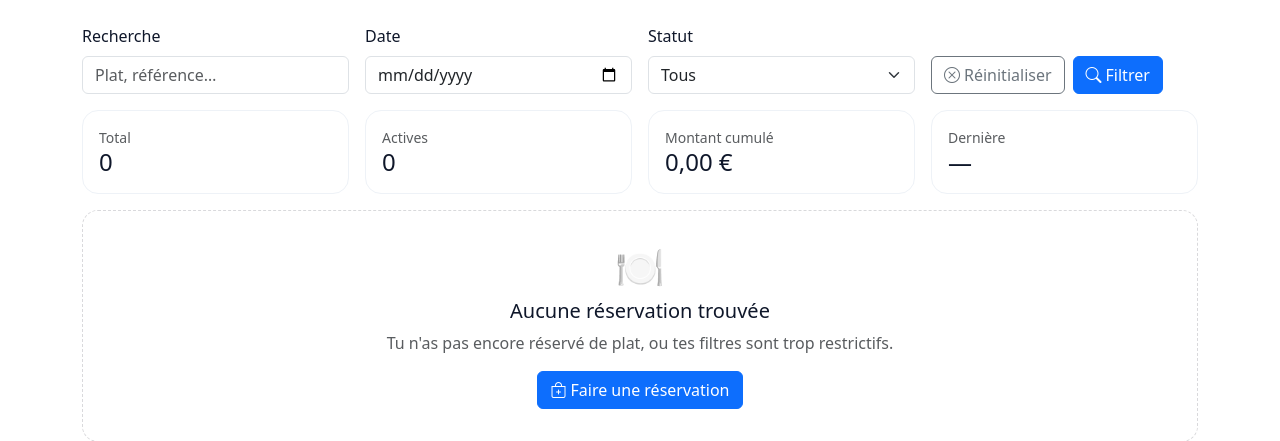
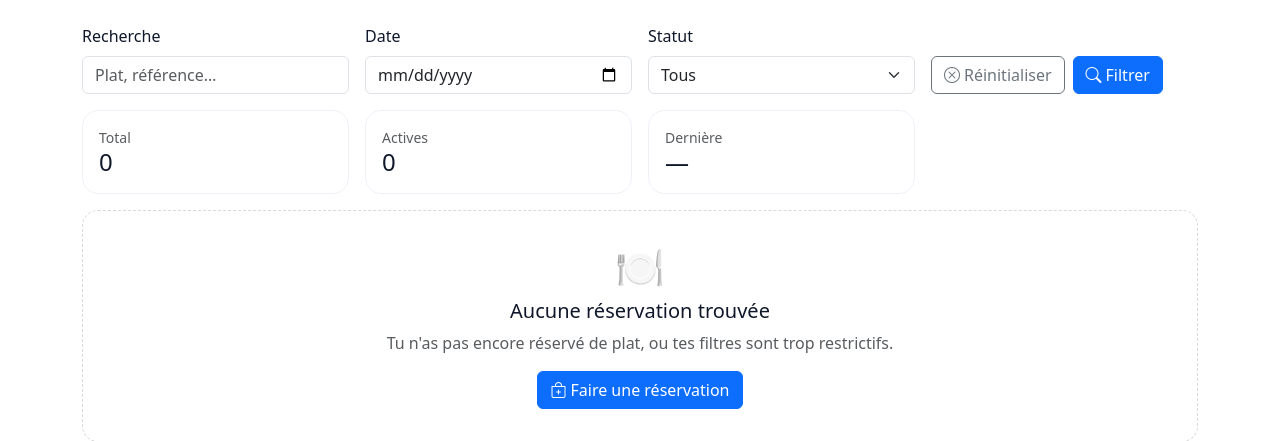
Before and after one commit to abigaelMartin/RestoCampus, a PHP site: page /mesreservations.php in a window 1280 px wide. Shown: the part 170-611 px from the top of the page. Run offline with PHP 8.4, Linux system fonts and the light colour scheme; the visitor is signed in with stand-in values (Sample User, id 1).

Commit message:
feat update, meserservation

```diff
--- a/app/views/mesreservations.php
+++ b/app/views/mesreservations.php
@@ -29,6 +29,7 @@ function badgeStatut($s){
   .empty{
     border:1px dashed rgba(2,6,23,.15); border-radius:1rem; padding:2rem; background:#fff
   }
+
 </style>
 
 <header class="page-head py-4 border-bottom">
@@ -79,11 +80,9 @@ function badgeStatut($s){
       <?php
         $total = count($reservations ?? []);
         $actives = array_sum(array_map(fn($r)=> in_array($r['statut']??'', ['en_attente','confirmee']) ? 1:0, $reservations ?? []));
-        $montant = array_sum(array_map(fn($r)=> (float)($r['prix']??0) * (int)($r['quantite']??1), $reservations ?? []));
       ?>
       <div class="col-6 col-md-3"><div class="p-3 kpi-card"><div class="small text-muted">Total</div><div class="h4 mb-0"><?= $total ?></div></div></div>
       <div class="col-6 col-md-3"><div class="p-3 kpi-card"><div class="small text-muted">Actives</div><div class="h4 mb-0"><?= $actives ?></div></div></div>
-      <div class="col-6 col-md-3"><div class="p-3 kpi-card"><div class="small text-muted">Montant cumulé</div><div class="h4 mb-0"><?= euro($montant) ?></div></div></div>
       <div class="col-6 col-md-3"><div class="p-3 kpi-card"><div class="small text-muted">Dernière</div><div class="h4 mb-0"><?= e(($reservations[0]['date'] ?? '') ?: '—') ?></div></div></div>
     </div>
 
@@ -101,10 +100,10 @@ function badgeStatut($s){
           <thead class="table-light">
             <tr>
               <th>Réf.</th>
+              <th>Date</th>
               <th>Plat</th>
               <th class="text-center">Qté</th>
               <th>Retrait</th>
-              <th>Prix</th>
               <th>Statut</th>
               <th class="text-end">Action</th>
             </tr>
@@ -114,9 +113,7 @@ function badgeStatut($s){
               $ref   = '#R-' . e($r['id_commande'] ?? '?');
               $plat  = e($r['libelleArt'] ?? '—');
               $qte   = (int)($r['quantite'] ?? 1);
-              $prixU = (float)($r['prix'] ?? 0);
-              $prixT = $prixU * $qte;
-              $date  = e($r['date'] ?? '');
+              $date  = e($r['date_de_commande'] ?? '');
               $heure = e($r['heure_retrait'] ?? '');
               $stat  = $r['statut'] ?? '';
               $cancelAllowed = in_array($stat, ['en_attente','confirmee']);
@@ -124,16 +121,17 @@ function badgeStatut($s){
               <tr>
                 <td><?= $ref ?></td>
                 <td>
+                  <?= $date ?>
+                </td>
+                <td>
                   <div class="fw-semibold"><?= $plat ?></div>
-                  <!-- <small class="text-muted">Le <?= $date ?> à <?= $heure ?></small> -->
                 </td>
+
                 <td class="text-center"><?= $qte ?></td>
                 <td><i class="bi bi-clock me-1"></i><?= $heure ?></td>
-                <td>
-                  <div><?= euro($prixU) ?> <small class="text-muted">/u</small></div>
-                  <small class="text-muted">Total : <?= euro($prixT) ?></small>
-                </td>
+
                 <td><?= badgeStatut($stat) ?></td>
+
                 <td class="text-end ">
                   <div class="btn-group" role="group">
                     <a class="btn btn-sm btn-outline-secondary" href="reservation_details.php?id=<?= e($r['id_commande']) ?>">
```
